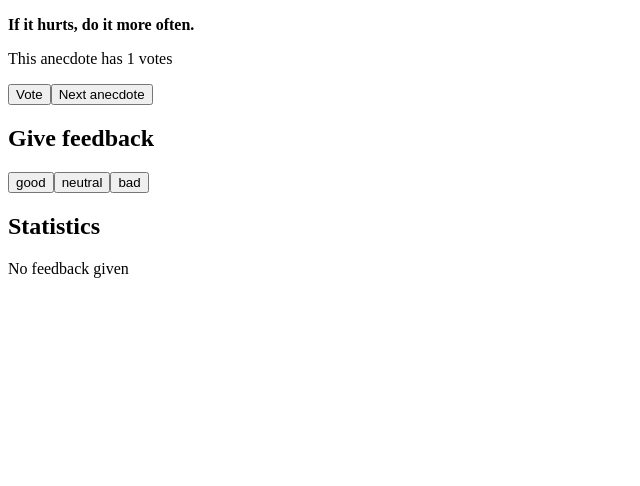
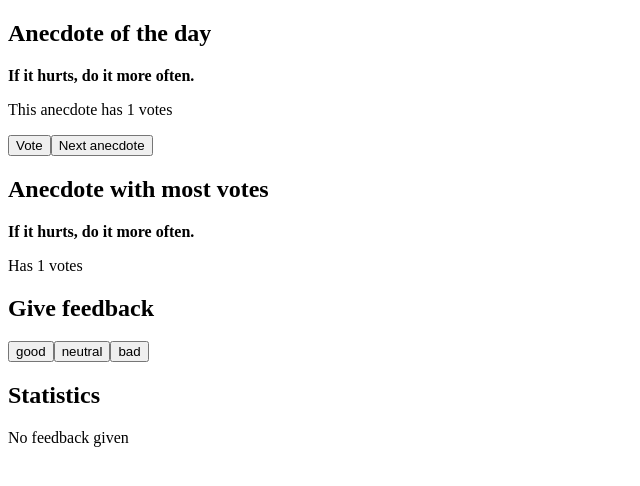
Before and after one commit to matias-martearena/full_stack_open, a React (Vite) app in the folder part1/1.6 - 1.14/course-info/: page / in a window 1280 px wide. Both pictures are taken after a click on the button "Vote". Shown: the top 486 px of the page, without its empty margins (0-640 px from the left). Built offline with nearby package versions, Linux system fonts and the light colour scheme.

Commit message:
1.14 solved

```diff
--- a/part1/1.6 - 1.14/course-info/src/App.jsx
+++ b/part1/1.6 - 1.14/course-info/src/App.jsx
@@ -1,8 +1,11 @@
 import { useState } from 'react'
+
+const Text = ({ text }) => <h2>{text}</h2>
 
 const Anecdote = ({ anecdote, votes, onVote, onRandomAnecdote }) => {
   return (
     <div>
+      <Text text={'Anecdote of the day'}/>
       <p><strong>{anecdote}</strong></p>
       <p>This anecdote has {votes} votes</p>
       <button onClick={onVote}>Vote</button>
@@ -11,7 +14,24 @@ const Anecdote = ({ anecdote, votes, onVote, onRandomAnecdote }) => {
   )
 }
 
-const Text = ({ text }) => <h2>{text}</h2>
+const AnecdoteWithMostVotes = ({ anecdote, votes }) => {
+  if (votes) {
+    return (
+      <div>
+        <Text text={'Anecdote with most votes'}/>
+        <p><strong>{anecdote}</strong></p>
+        <p>Has {votes} votes</p>
+      </div>
+    )
+  }
+
+  return (
+    <div>
+      <Text text={'Anecdote with most votes'}/>
+      <p>Please vote</p>
+    </div>
+  )
+}
 
 const Button = ({ handleClick, text }) => <button onClick={handleClick}>{text}</button>
 
@@ -29,6 +49,8 @@ const StatisticLine = ({ text, value }) => {
 const Statistics = ({ good, neutral, bad, total, average, goodPercentage }) => {
   if (total > 0) {
     return (
+      <div>
+        <Text text={'Statistics'}/>
         <table>
           <StatisticLine text="Good" value={good} />
           <StatisticLine text="Neutral" value={neutral} />
@@ -37,10 +59,16 @@ const Statistics = ({ good, neutral, bad, total, average, goodPercentage }) => {
           <StatisticLine text="Average" value={average} />
           <StatisticLine text="Good (%)" value={goodPercentage} />
         </table>
+      </div>
     )
   }
 
-  return <p>No feedback given</p>
+  return (
+    <div>
+      <Text text={'Statistics'}/>
+      <p>No feedback given</p>
+    </div>
+  )
 }
 
 const App = () => {
@@ -87,6 +115,7 @@ const App = () => {
   const total = good + neutral + bad
   const averageResult = total > 0 ? (average / total) : 0
   const goodPercentage = total > 0 ? ((good / total) * 100) : 0
+  const mostVotedAnecdoteIndex = votes.indexOf(Math.max(...votes))
 
   return (
     <div>
@@ -96,11 +125,11 @@ const App = () => {
         onVote={handleVote}
         onRandomAnecdote={getRandomAnecdote}
       />
+      <AnecdoteWithMostVotes anecdote={anecdotes[mostVotedAnecdoteIndex]} votes={votes[mostVotedAnecdoteIndex]} />
       <Text text={'Give feedback'} />
       <Button handleClick={handleGoodClick} text={'good'} />
       <Button handleClick={handleNeutralClick} text={'neutral'} />
       <Button handleClick={handleBadClick} text={'bad'} />
-      <Text text={'Statistics'}/>
       <Statistics
         good={good}
         neutral={neutral}
```
Lines whose indentation alone changed are shown as unchanged.
